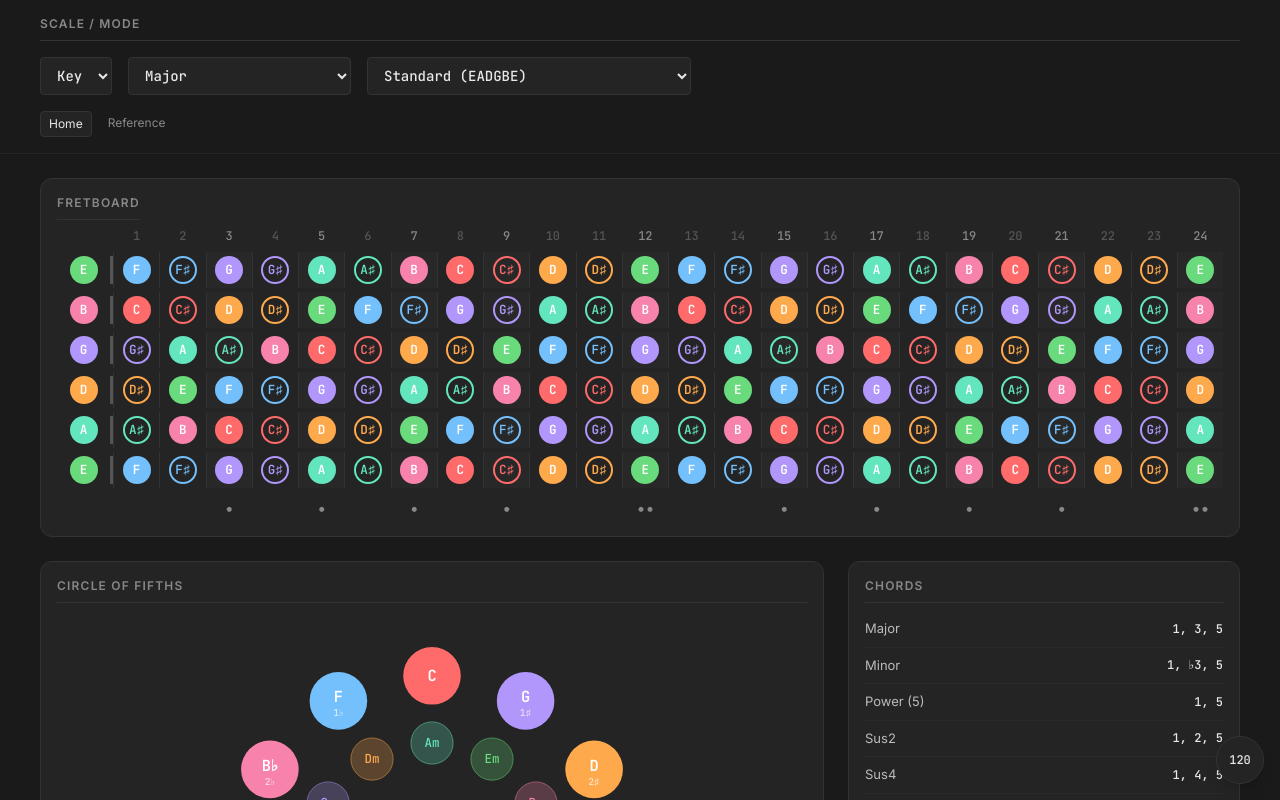
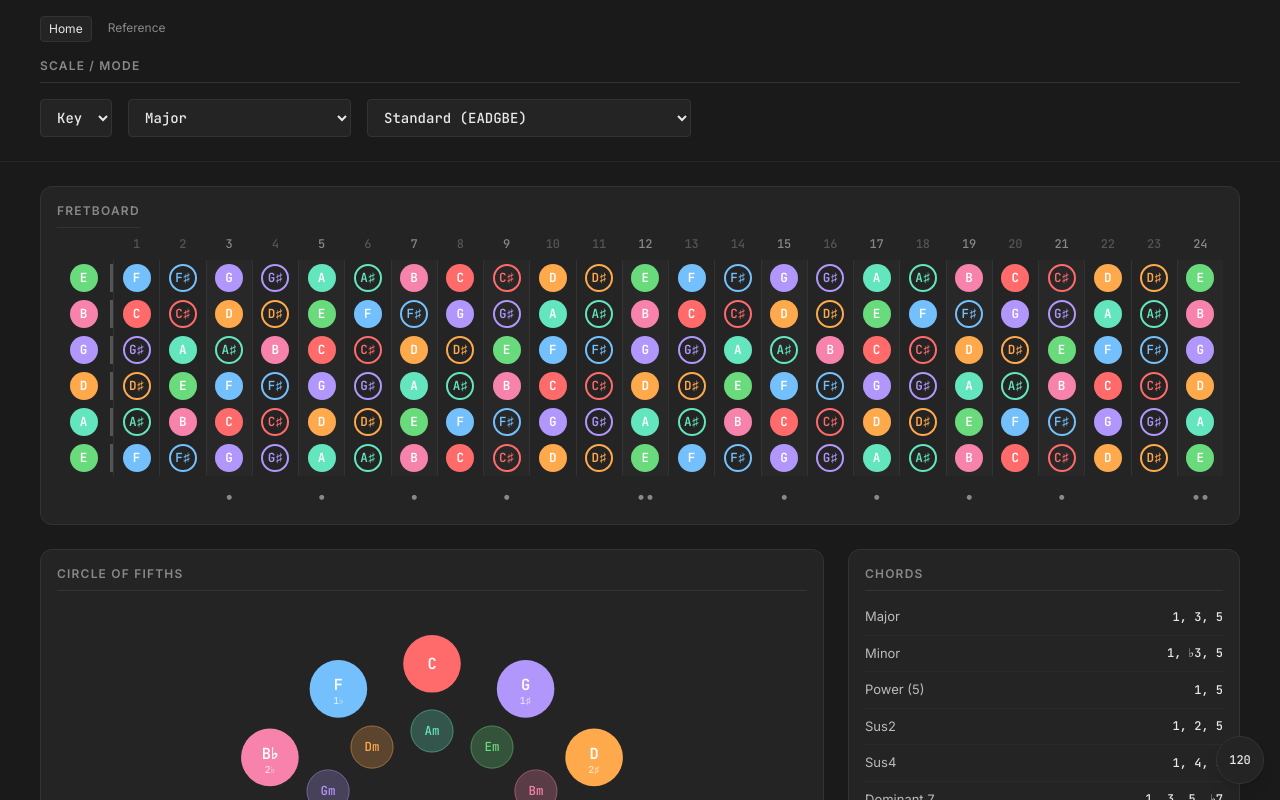
Before and after one commit to javagaba/guitar-reference, a React (Vite) app: page / in a window 1280 px wide. Shown: the top 800 px of the page. Built offline with nearby package versions, Linux system fonts and the light colour scheme.

Commit message:
(imp) Layout improvements

```diff
--- a/src/App.tsx
+++ b/src/App.tsx
@@ -19,8 +19,7 @@ export default function App() {
       <AppProvider>
         <div className="min-h-screen bg-bg px-4 pb-8 font-sans text-text sm:px-8">
           <div className="sticky top-0 z-50 bg-bg border-b border-border/50 py-4 -mx-4 px-4 sm:-mx-8 sm:px-8">
-            <ScaleSelector />
-            <nav className="mx-auto mt-2 flex max-w-[1200px] gap-2">
+            <nav className="mx-auto mb-4 flex max-w-[1200px] gap-2">
               <NavLink to="/" end className={navClass}>
                 Home
               </NavLink>
@@ -28,6 +27,7 @@ export default function App() {
                 Reference
               </NavLink>
             </nav>
+            <ScaleSelector />
           </div>
 
           <Routes>
--- a/src/components/Fretboard.tsx
+++ b/src/components/Fretboard.tsx
@@ -202,7 +202,7 @@ export function Fretboard() {
             }
 
             return (
-              <div key={stringIndex} className="mb-1 flex items-center">
+              <div key={stringIndex} className="flex items-center">
                 {/* Open note column */}
                 <div
                   className="flex w-14 shrink-0 items-center justify-center"
```
